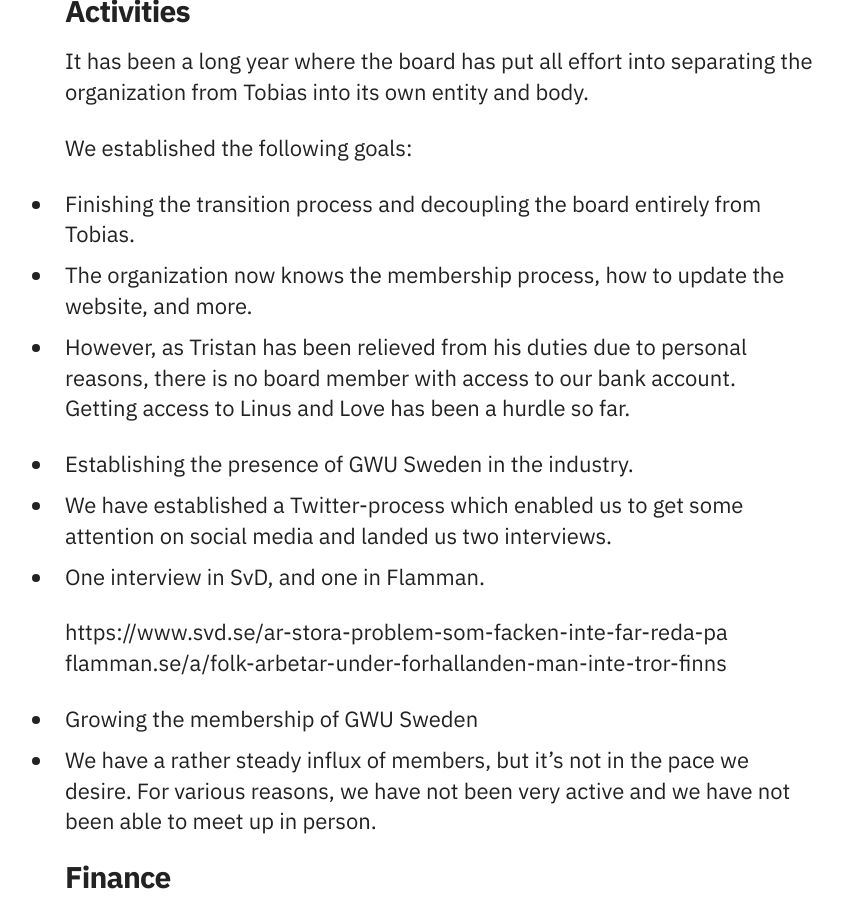
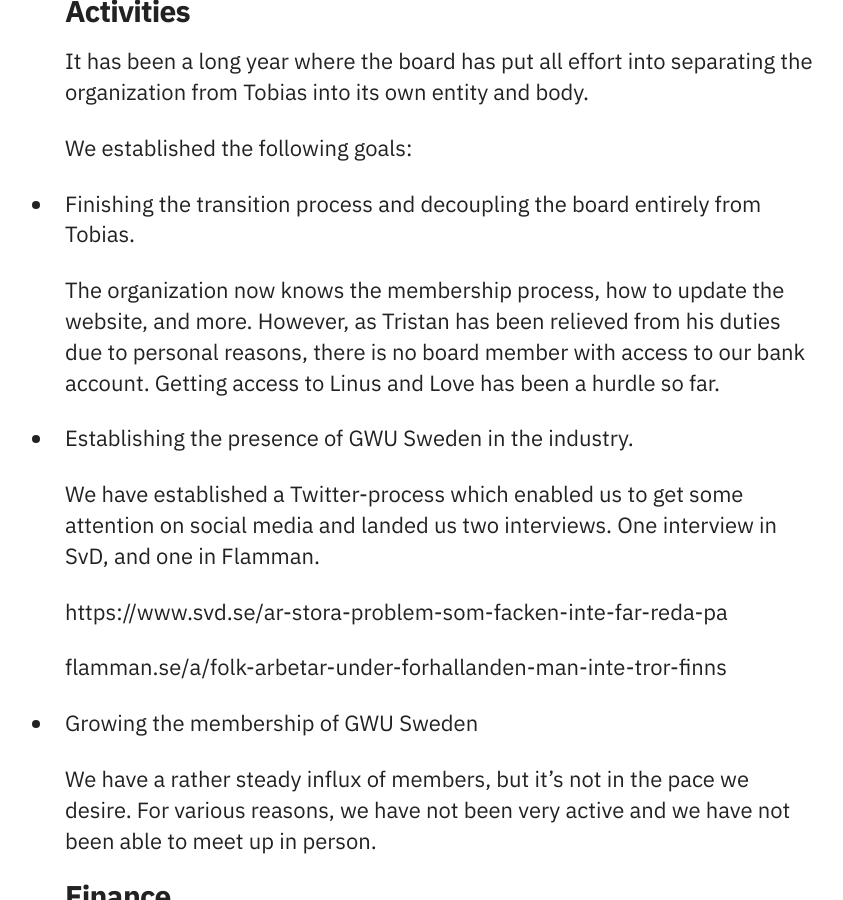
Before and after one commit to GWU-Sweden/gwu-sweden.org, a Jekyll site: the page built from agm2022/index.md, in a window 1280 px wide and 900 px high, scrolled down 2096 px. Shown: the whole window, without its empty margins (201-1044 px from the left). Built offline with Jekyll 4.4.1, drawn with Linux system fonts in a browser that asks for light colours.

```diff
--- a/agm2022/index.md
+++ b/agm2022/index.md
@@ -63,18 +63,22 @@ It has been a long year where the board has put all effort into separating the o
 
 We established the following goals:
 * Finishing the transition process and decoupling the board entirely from Tobias.
-- The organization now knows the membership process, how to update the website, and more.
-- However, as Tristan has been relieved from his duties due to personal reasons, there is no board member with access to our bank account. Getting access to Linus and Love has been a hurdle so far.
+
+The organization now knows the membership process, how to update the website, and more.
+However, as Tristan has been relieved from his duties due to personal reasons, there is no board member with access to our bank account. Getting access to Linus and Love has been a hurdle so far.
 
 * Establishing the presence of GWU Sweden in the industry.
- - We have established a Twitter-process which enabled us to get some attention on social media and landed us two interviews.
- - One interview in SvD, and one in Flamman.
+
+We have established a Twitter-process which enabled us to get some attention on social media and landed us two interviews.
+One interview in SvD, and one in Flamman.
 
 https://www.svd.se/ar-stora-problem-som-facken-inte-far-reda-pa
+
 flamman.se/a/folk-arbetar-under-forhallanden-man-inte-tror-finns
 
 * Growing the membership of GWU Sweden
- - We have a rather steady influx of members, but it's not in the pace we desire. For various reasons, we have not been very active and we have not been able to meet up in person.
+
+We have a rather steady influx of members, but it's not in the pace we desire. For various reasons, we have not been very active and we have not been able to meet up in person.
 
 #### Finance
 
```
